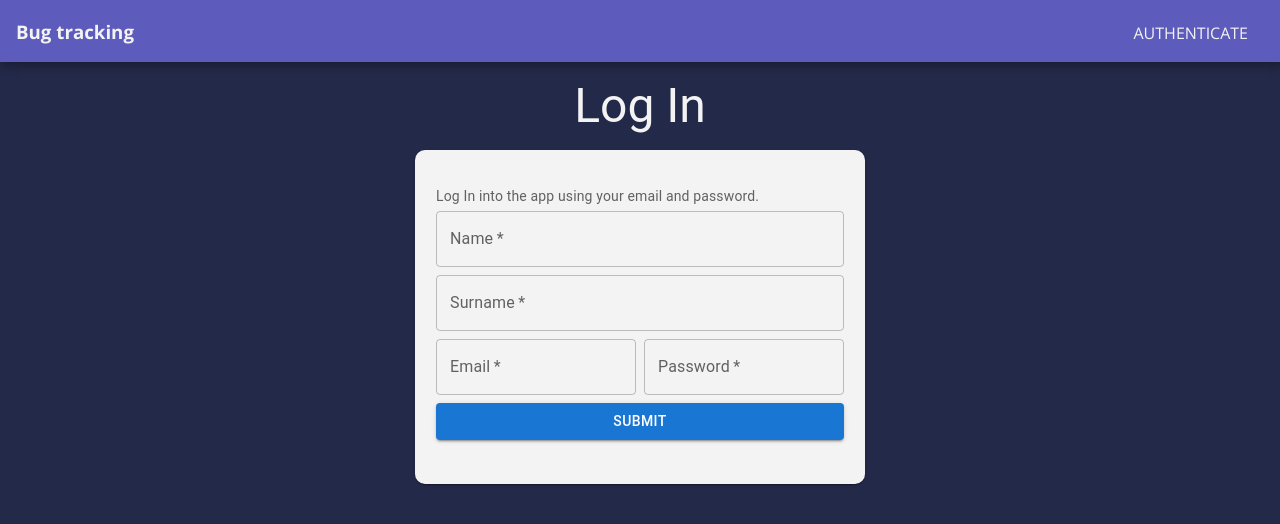
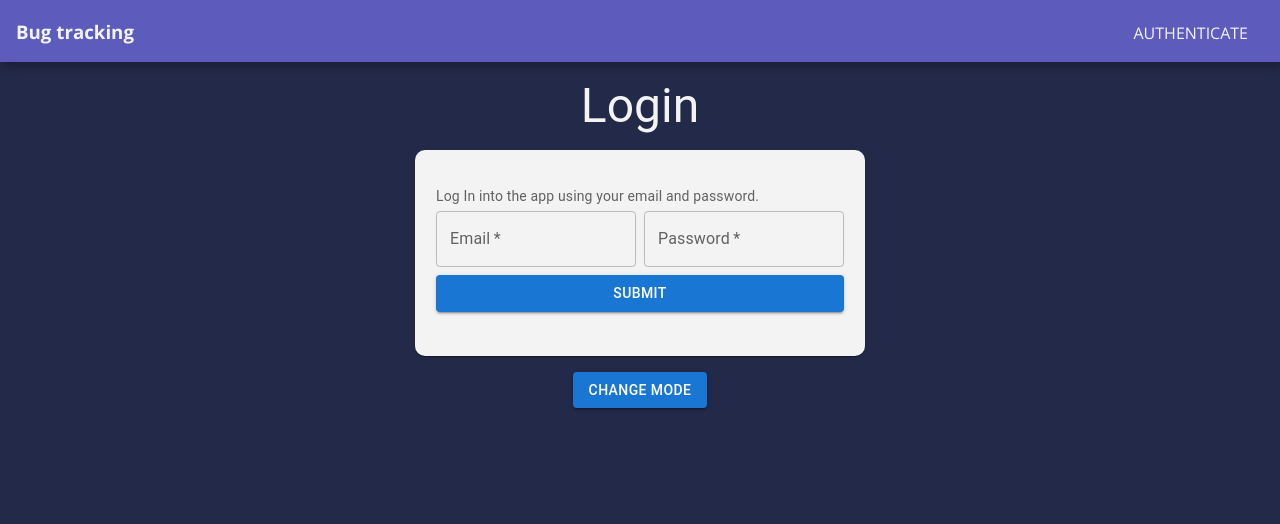
Before and after one commit to ovidiuterbea/proiectTW-bug-tracking, a React (Create React App) app in the folder frontend/: page / in a window 1280 px wide. Shown: the top 524 px of the page. Built offline with nearby package versions, Linux system fonts and the light colour scheme.

Commit message:
added login post request

```diff
--- a/frontend/src/users/pages/Auth.css
+++ b/frontend/src/users/pages/Auth.css
@@ -3,7 +3,15 @@
   padding: "20px 5px";
   margin: "0 auto";
   border-radius: "10px";
-    color:#f3f3f3;
+  color: #f3f3f3;
+}
+
+.secondaryCardContainer {
+  max-width: 200;
+  padding: "20px 5px";
+  margin: "0 auto";
+  border-radius: "10px";
+  color: #f3f3f3;
 }
 
 .muibtn {
--- a/frontend/src/users/pages/Auth.js
+++ b/frontend/src/users/pages/Auth.js
@@ -13,6 +13,7 @@ import { AuthContext } from "../../shared/context/auth-context";
 import { useHttpClient } from "../../shared/hooks/http-hook";
 
 const Auth = () => {
+  const [isLoginMode, setIsLoginMode] = useState(true);
   const auth = useContext(AuthContext);
   const { isLoading, error, sendRequest, clearError } = useHttpClient();
   const [enteredEmail, setEnteredEmail] = useState("");
@@ -36,10 +37,19 @@ const Auth = () => {
     setEnteredSurname(event.target.value);
   };
 
+  const loginChangeHandler = () => {
+    if (isLoginMode === true) {
+      setIsLoginMode(false);
+    } else {
+      setIsLoginMode(true);
+    }
+  };
+
   const authSubmitHandler = async (event) => {
     event.preventDefault();
     console.log(enteredEmail);
     console.log(enteredPassword);
+    if (!isLoginMode) {
       try {
         const responseData = await sendRequest(
           "http://localhost:8000/api/users/signup",
@@ -56,12 +66,28 @@ const Auth = () => {
         );
         auth.login(responseData.user.id);
       } catch (err) {}
+    } else {
+      try {
+        const responseData = await sendRequest(
+          "http://localhost:8000/api/users/login",
+          "POST",
+          JSON.stringify({
+            email: enteredEmail,
+            password: enteredPassword,
+          }),
+          {
+            "Content-Type": "application/json",
+          }
+        );
+        auth.login(responseData.user.id);
+      } catch (err) {}
+    }
   };
 
   return (
     <div className='App'>
       <Typography padding='1rem' variant='h3' align='center' color='#f3f3f3'>
-        Log In
+        {isLoginMode ? "Login" : "Sign up"}
       </Typography>
       <Grid>
         <Card
@@ -85,6 +111,7 @@ const Auth = () => {
             </Typography>
             <form onSubmit={authSubmitHandler}>
               <Grid container spacing={1}>
+                {!isLoginMode && (
                   <Grid item xs={12}>
                     <TextField
                       className='textField'
@@ -97,6 +124,8 @@ const Auth = () => {
                       onChange={nameChangeHandler}
                     />
                   </Grid>
+                )}
+                {!isLoginMode && (
                   <Grid item xs={12}>
                     <TextField
                       className='textField'
@@ -109,6 +138,7 @@ const Auth = () => {
                       onChange={surnameChangeHandler}
                     />
                   </Grid>
+                )}
                 <Grid item xs={12} sm={6}>
                   <TextField
                     className='textField'
@@ -148,6 +178,17 @@ const Auth = () => {
             </form>
           </CardContent>
         </Card>
+        <Typography align='center' style={{ marginTop: "1rem" }}>
+          <Button
+            className='muibtn'
+            type=''
+            variant='contained'
+            color='primary'
+            onClick={loginChangeHandler}
+          >
+            Change Mode
+          </Button>
+        </Typography>
       </Grid>
     </div>
   );
```
Also changed, not shown: 1 other file (tests, documents, lock files or other folders). Lines whose indentation alone changed are shown as unchanged.
